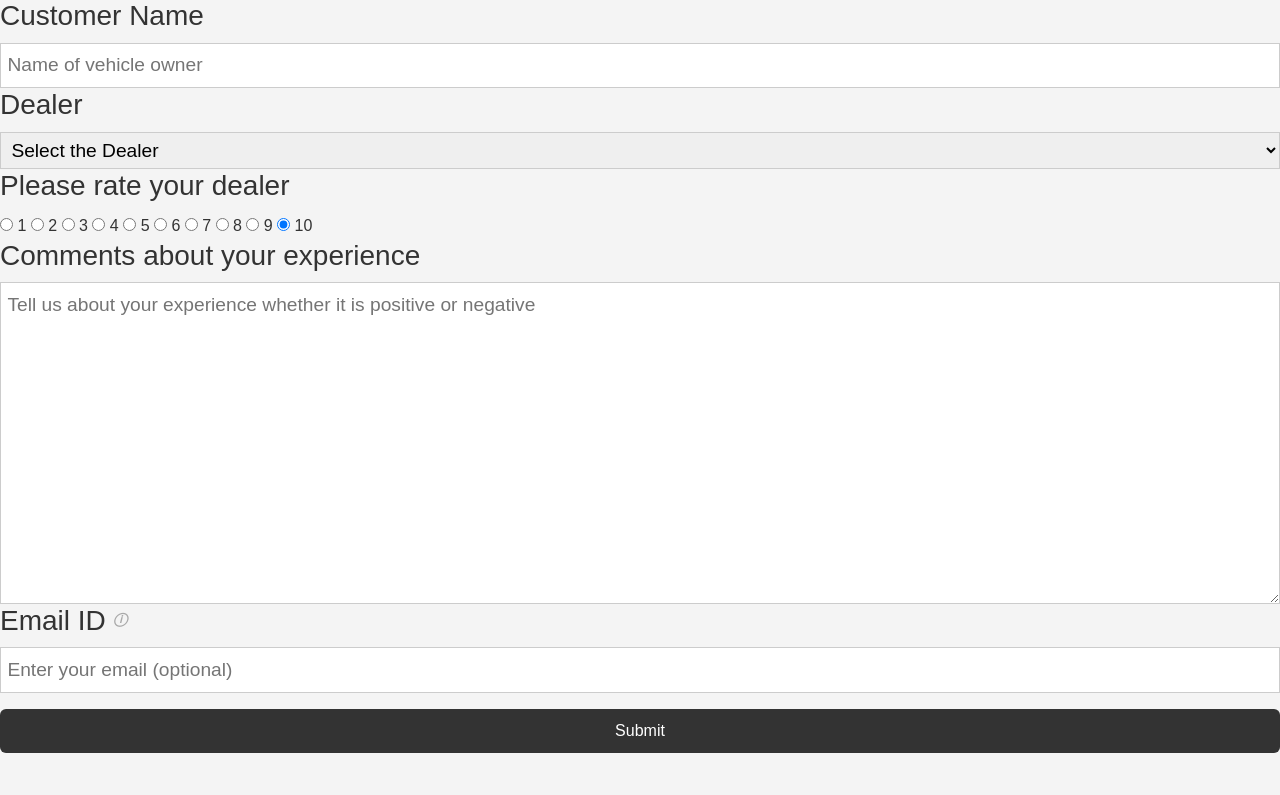
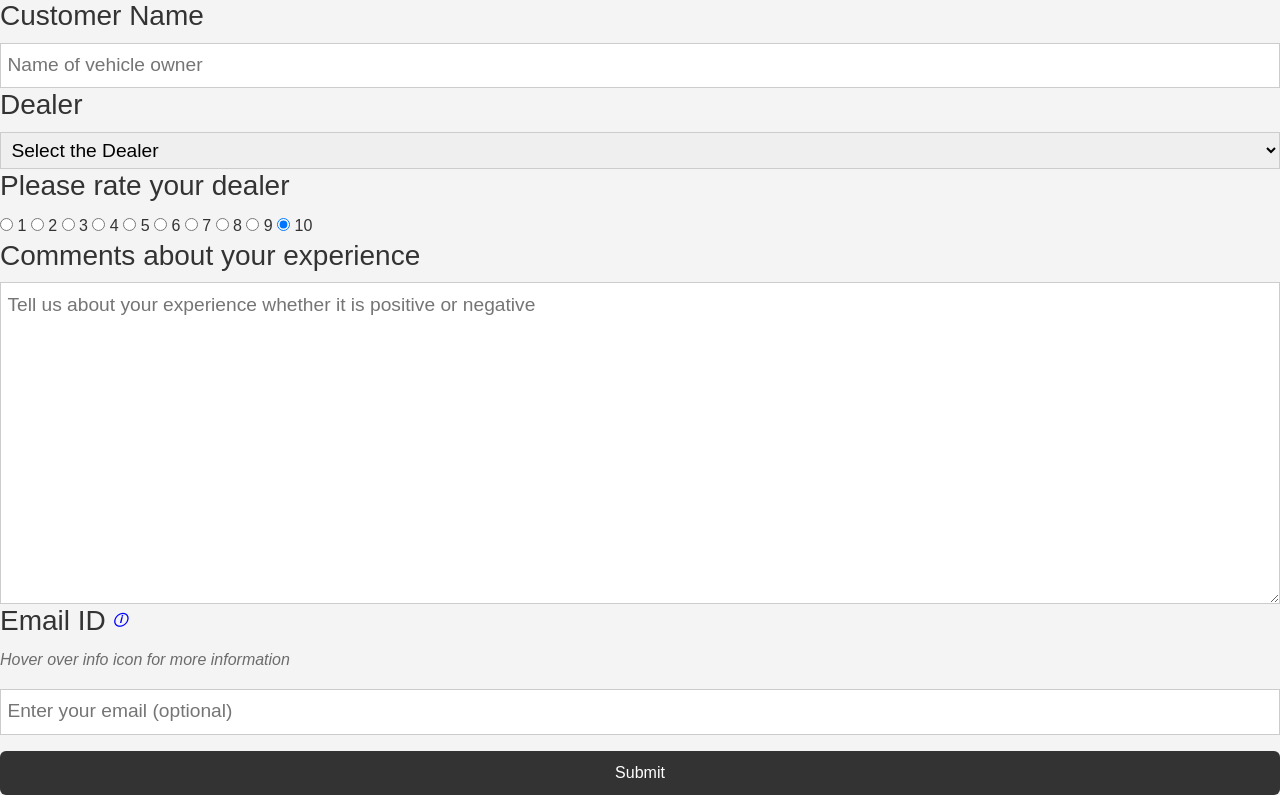
Before and after one commit to harshan1996/feedbackForm, a Flask app: page / in a window 1280 px wide. Shown: the part 301-1096 px from the top of the page. Before the commit the page ends 1054 px from the top, so only its background shows below. Run offline with Flask 2, Linux system fonts and the light colour scheme; parts of the project's set-up code (start-up, migrations or seed data) failed here and were passed over.

Commit message:
Update index.html

```diff
--- a/templates/index.html
+++ b/templates/index.html
@@ -67,7 +67,7 @@
           <h3>
             Email ID
             <i
-              style="font-size: large; font-weight: 600; color: darkgray"
+              style="font-size: large; font-weight: 600; color: blue"
               data-toggle="tooltip"
               class="custom-tooltip"
               data-placement="bottom"
@@ -75,6 +75,9 @@
               ><sup>&#9432;</sup></i
             >
           </h3>
+          <p style="opacity: 0.7; font-style: italic">
+            Hover over info icon for more information
+          </p>
           <input
             type="text"
             name="email"
```
